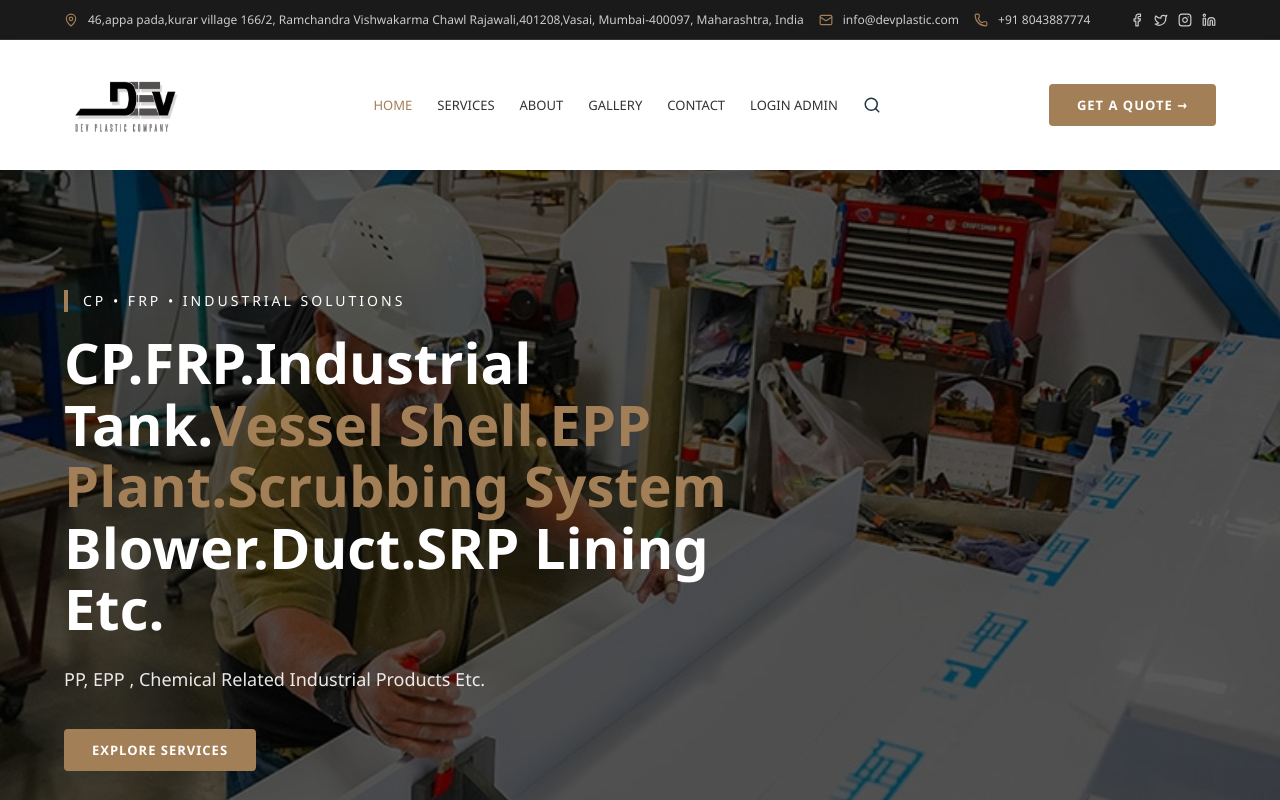
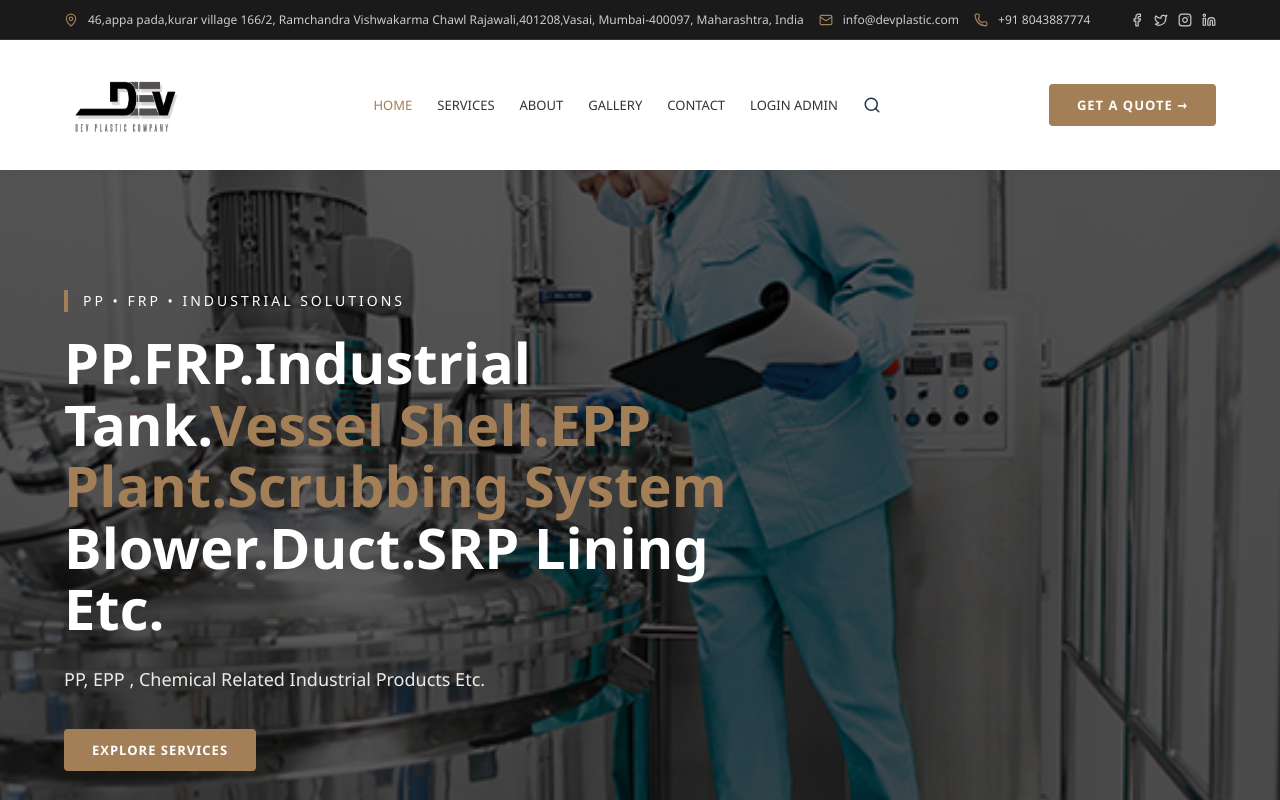
Before and after one commit to So51nu/ClickConnect_Dev_Plastics_FE, a React (Vite) app: page / in a window 1280 px wide. Shown: the top 800 px of the page. Built offline with nearby package versions, Linux system fonts and the light colour scheme; the HTML template or start-up script is replaced by a standard one.

Commit message:
Update Home.tsx

```diff
--- a/src/pages/Home.tsx
+++ b/src/pages/Home.tsx
@@ -2325,10 +2325,10 @@ const Home = () => {
           style={{ position: "relative", zIndex: 2, color: "white", padding: "0 5%", maxWidth: "800px", width: "100%" }}
         >
           <p style={{ borderLeft: `4px solid ${COLORS.gold}`, paddingLeft: '15px', textTransform: 'uppercase', letterSpacing: '3px', fontSize: '14px', marginBottom: '20px' }}>
-            CP • FRP • Industrial Solutions
+            PP • FRP • Industrial Solutions
           </p>
           <h1 className="hero-title" style={{ fontSize: '56px', fontWeight: '800', lineHeight: '1.1', marginBottom: '25px' }}>
-           CP.FRP.Industrial Tank.<span className="text-gold">Vessel Shell.EPP Plant.Scrubbing System</span> <br /> Blower.Duct.SRP Lining Etc.
+           PP.FRP.Industrial Tank.<span className="text-gold">Vessel Shell.EPP Plant.Scrubbing System</span> <br /> Blower.Duct.SRP Lining Etc.
           </h1>
           <p style={{ fontSize: '18px', marginBottom: '35px', opacity: 0.9, maxWidth: '600px' }}>
            PP, EPP , Chemical Related Industrial Products Etc.
```
